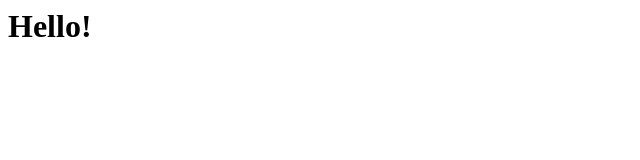
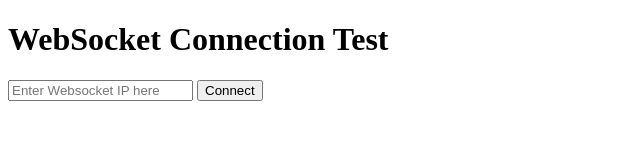
Before and after one commit to NathanBarquira/JavaScriptPagesTest, a plain HTML site: page index.html in a window 1280 px wide. Shown: the whole page, without its empty margins (0-640 px from the left). Drawn offline with Linux system fonts and the light colour scheme.

Commit message:
Websocket connection test on websitre

```diff
--- a/index.html
+++ b/index.html
@@ -1 +1,43 @@
-<h1> Hello! </h1>
+<!DOCTYPE html>
+<html lang="en">
+<head>
+    <meta charset="UTF-8">
+    <meta name="viewport" content="width=device-width, initial-scale=1.0">
+    <title>Websocket Connection Test</title>
+    <script>
+        function connectToServer() {
+            // getting the address
+            var ip = document.getElementById("ipAddress").value;
+
+            if (ip.trim() == "") {
+                alert("empty IP address");
+                return;
+            }
+
+            var socket = new WebSocket("ws://" + ip + ":7787");
+
+            socket.onopen = function (event) {
+                alert("Connected to websocket with ip = " + ip);
+            };
+
+            socket.onerror = function (error) {
+                alert("could not connect to ip = " + ip);
+            };
+
+            socket.onmessage = function (event) {
+                console.log("Received message = ", event.data);
+            };
+
+            // to be used elsewhere
+            window.currentSocket = socket;
+        }
+    </script>
+
+</head>
+
+<body>
+    <h1>WebSocket Connection Test</h1>
+    <input type="text" id="ipAddress" placeholder="Enter Websocket IP here" />
+    <button onclick="connectToServer()">Connect</button>
+</body>
+</html>
```
